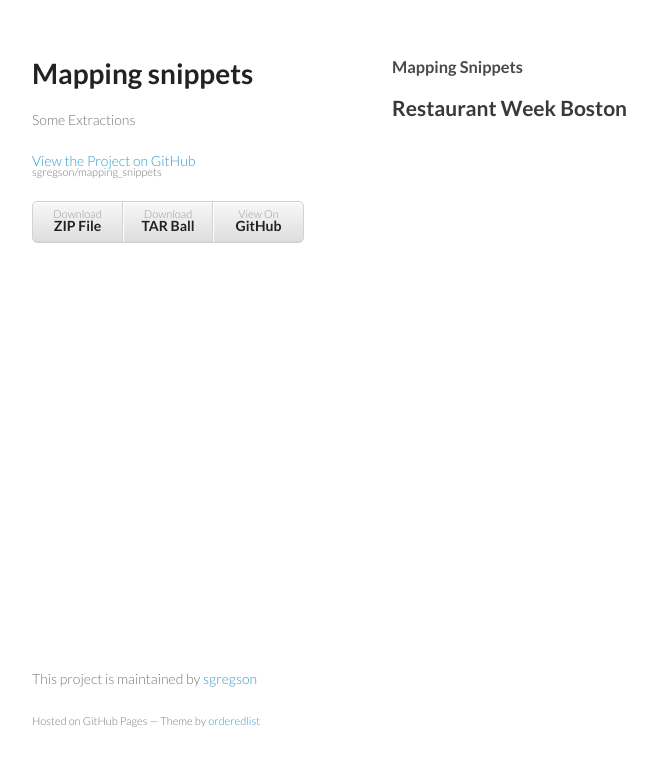
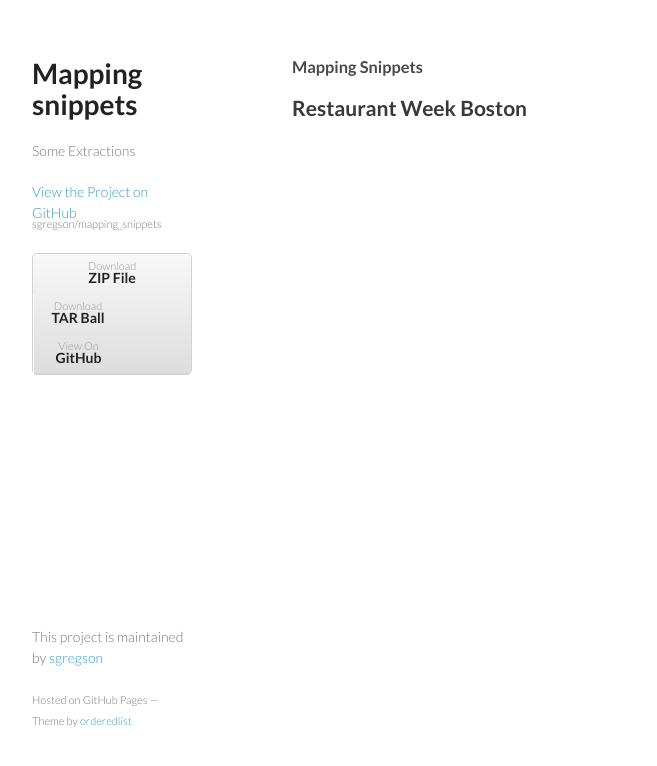
Before and after one commit to sgregson/mapping-snippets, a plain HTML site: page index.html in a window 1280 px wide. Shown: the whole page, without its empty margins (178-835 px from the left). Drawn offline with Linux system fonts and the light colour scheme; a script that the page names is missing.

Commit message:
adjust sidebar/content ratio

```diff
--- a/stylesheets/styles.css
+++ b/stylesheets/styles.css
@@ -96,14 +96,13 @@ img {
 }
 
 header {
-  width:270px;
+  width:160px;
   float:left;
   position:fixed;
 }
 
 header ul {
   list-style:none;
-  height:40px;
 
   padding:0;
 
@@ -118,13 +117,11 @@ header ul {
   border-radius:5px;
   border:1px solid #d2d2d2;
   box-shadow:inset #fff 0 1px 0, inset rgba(0,0,0,0.03) 0 -1px 0;
-  width:270px;
 }
 
 header li {
-  width:89px;
-  float:left;
-  border-right:1px solid #d2d2d2;
+  width:100%;
+  display: inline-block;
   height:40px;
 }
 
@@ -136,6 +133,15 @@ header ul a {
   text-align:center;
   padding-top:6px;
   height:40px;
+}
+header ul a:hover {
+  background: #eee;
+  background: -moz-linear-gradient(top, #f8f8f8 0%, #dddddd 100%);
+  background: -webkit-gradient(linear, left top, left bottom, color-stop(0%,#f8f8f8), color-stop(100%,#dddddd));
+  background: -webkit-linear-gradient(top, #f8f8f8 0%,#dddddd 100%);
+  background: -o-linear-gradient(top, #f8f8f8 0%,#dddddd 100%);
+  background: -ms-linear-gradient(top, #f8f8f8 0%,#dddddd 100%);
+  background: linear-gradient(top, #f8f8f8 0%,#dddddd 100%);
 }
 
 strong {
@@ -160,7 +166,7 @@ header ul a strong {
 }
 
 section {
-  width:500px;
+  width:600px;
   float:right;
   padding-bottom:50px;
 }
@@ -177,7 +183,7 @@ hr {
 }
 
 footer {
-  width:270px;
+  width:160px;
   float:left;
   position:fixed;
   bottom:50px;
```
